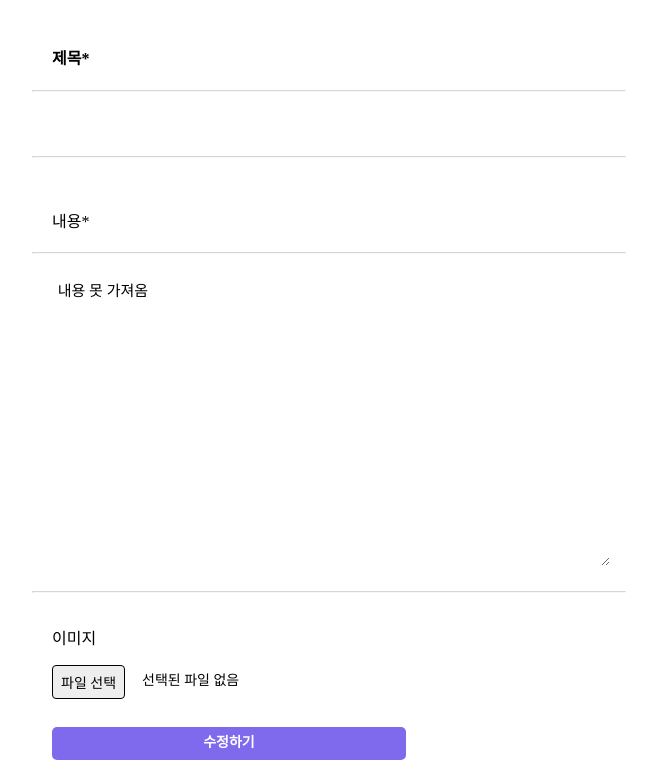
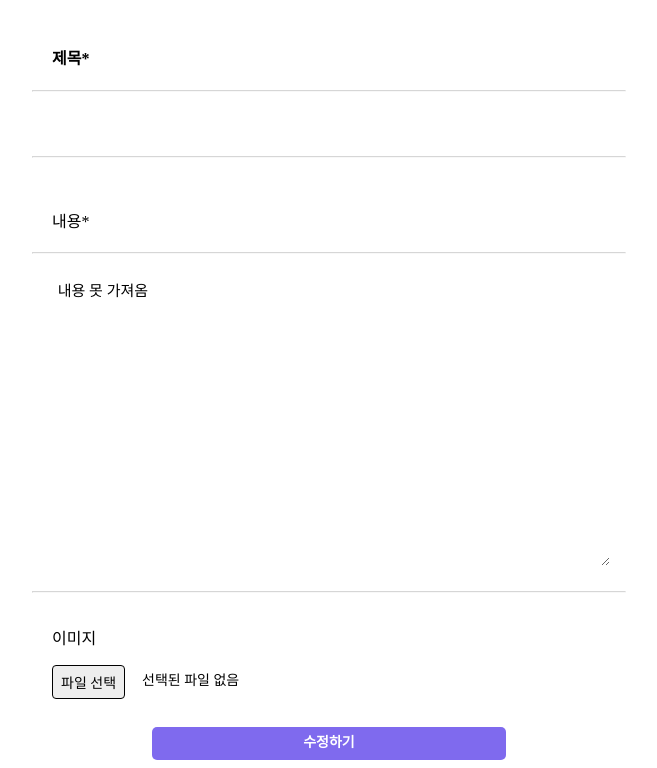
Before and after one commit to 100-hours-a-week/2-jerry-park-community-FE, a website: page FE/edit_post.html in a window 1280 px wide. Shown: the part 183-951 px from the top of the page, without its empty margins (311-968 px from the left). Drawn offline with Linux system fonts and the light colour scheme; no server answers; a web font is replaced by a local one.

Commit message:
edit_post sujungButton css fix

```diff
--- a/FE/edit_post.css
+++ b/FE/edit_post.css
@@ -218,3 +218,8 @@ hr{
     font-size: 14px;
     line-height: 16.71px;
 }
+
+.sujungButtonbox {
+    display: flex;
+    justify-content: center;
+}
--- a/FE/edit_post.html
+++ b/FE/edit_post.html
@@ -43,8 +43,9 @@
                     <p id="fileNameDisplay" class="fileNameText">선택된 파일 없음</p>
                 </div>
             </div>
-
+            <div class="sujungButtonbox">
             <button class="sujungButton" onclick="updatePost(post_id)"> 수정하기 </button>
+            </div>
             </form>
             </article>
     </section>
```
